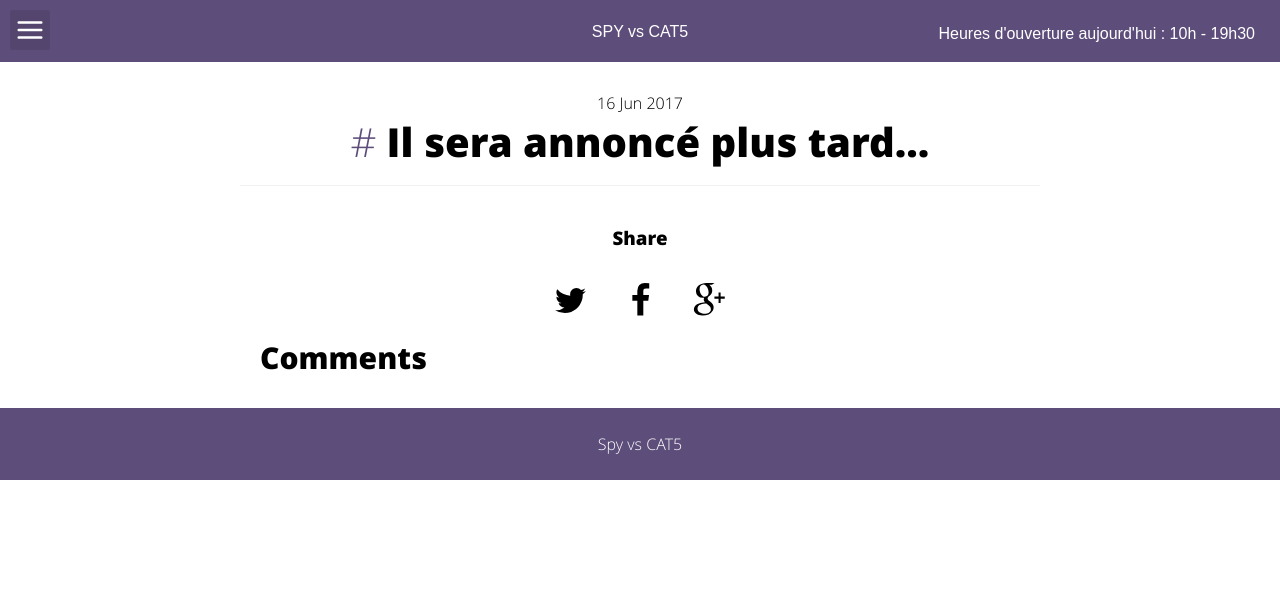
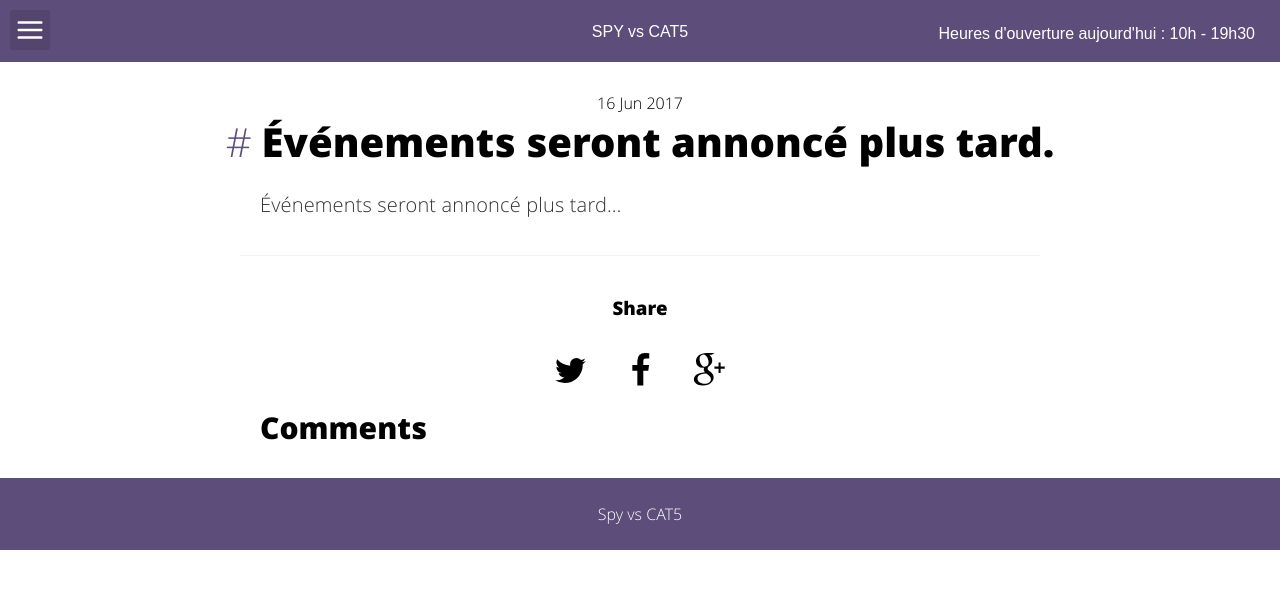
Before and after one commit to SpyVsCat5/SpyVsCat5.github.io, a Jekyll site: the page built from _posts/2017-06-16-annonce.md, in a window 1280 px wide. Shown: the top 589 px of the page. Built offline with Jekyll 4.4.1, drawn with Linux system fonts in a browser that asks for light colours; our own code applies the rules of GitHub Pages for plain Markdown files; comment, search, counter and statistics services are not loaded.

Commit message:
Événements seront annoncé plus tard
Événements seront annoncé plus tard

```diff
--- a/_posts/2017-06-16-annonce.md
+++ b/_posts/2017-06-16-annonce.md
@@ -1,3 +1,6 @@
 ---
-title: Il sera annoncé plus tard...
+title: Événements seront annoncé plus tard.
+date_fr: Vendredi 16 juin
 ---
+
+Événements seront annoncé plus tard...
```
